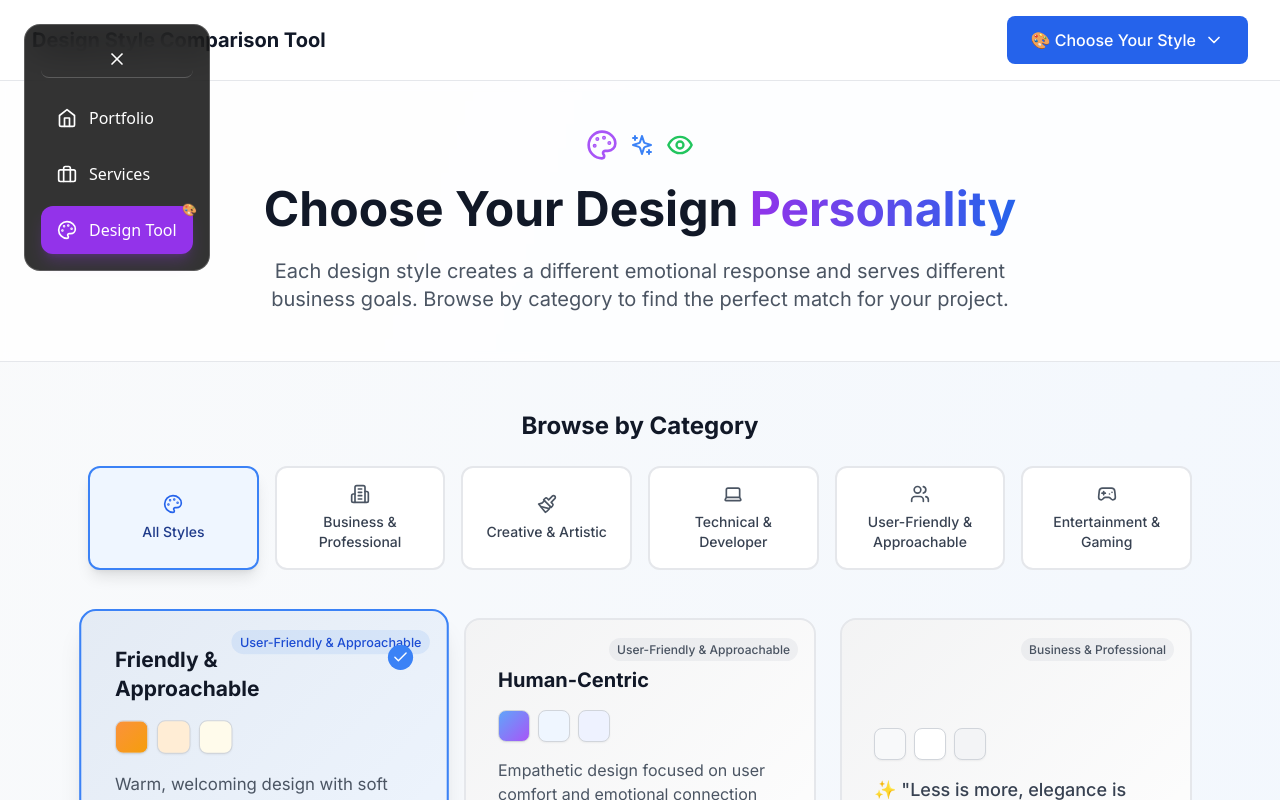
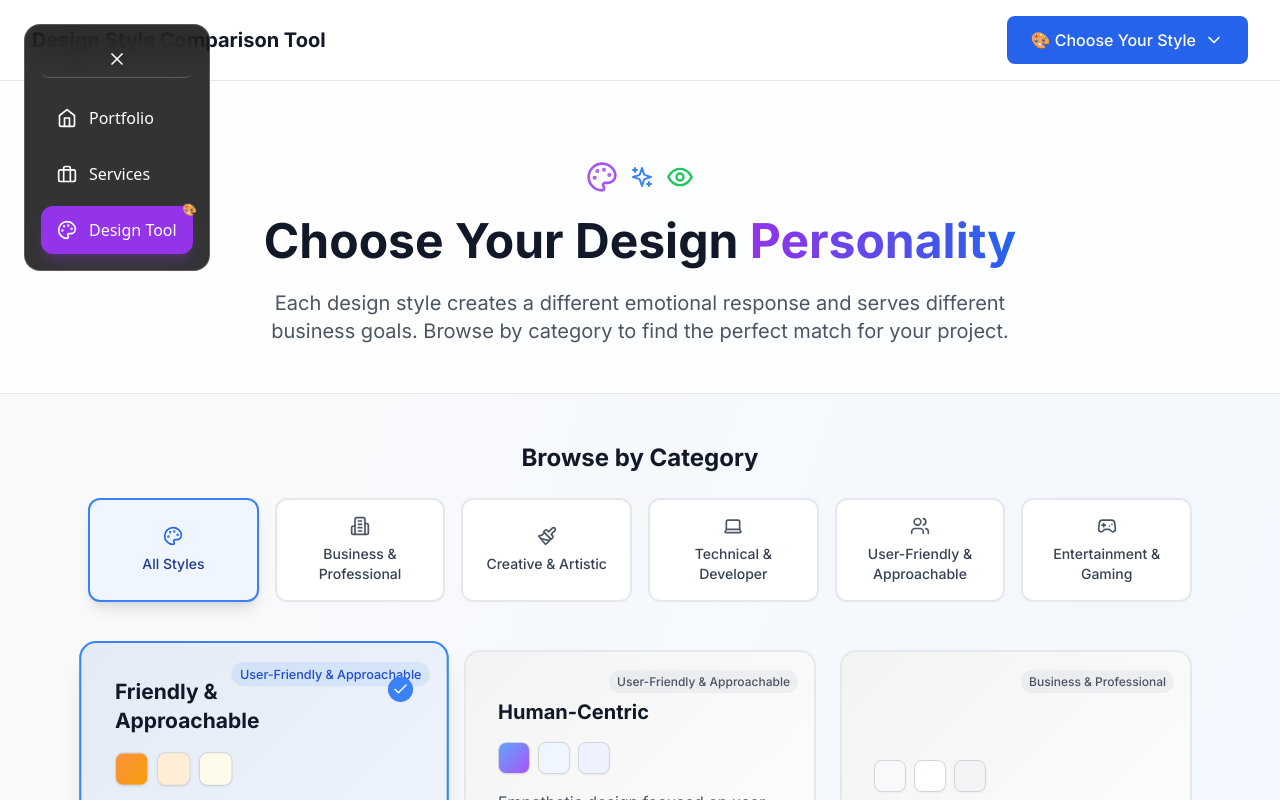
Before and after one commit to derekbolyard/PersonalSite, a React (Vite) app: page /design in a window 1280 px wide. Shown: the top 800 px of the page. Built offline with nearby package versions, Linux system fonts and the light colour scheme.

Commit message:
Adjust Design Page Title Spacing

```diff
--- a/src/designtool-components/DesignComparison.tsx
+++ b/src/designtool-components/DesignComparison.tsx
@@ -328,8 +328,8 @@ module.exports = {
   return (
     <div className="min-h-screen bg-gradient-to-br from-gray-50 to-blue-50 relative z-0">
       {/* Hero Section */}
-      <div className="bg-white/80 backdrop-blur-sm border-b border-gray-200">
-        <div className="max-w-6xl mx-auto px-4 sm:px-6 py-8 sm:py-12">
+      <div className="bg-white/80 backdrop-blur-sm border-b border-gray-200 pt-4">
+        <div className="max-w-6xl mx-auto px-4 sm:px-6 py-8 sm:py-12 mt-4">
           <div className="text-center">
             <div className="flex justify-center mb-4 sm:mb-6">
               <div className="flex items-center space-x-2 sm:space-x-3">
```
